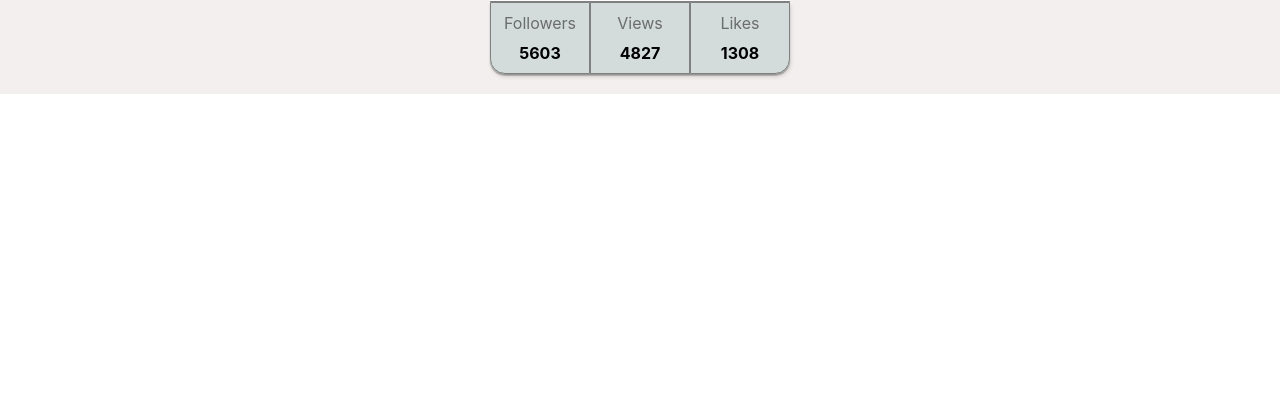
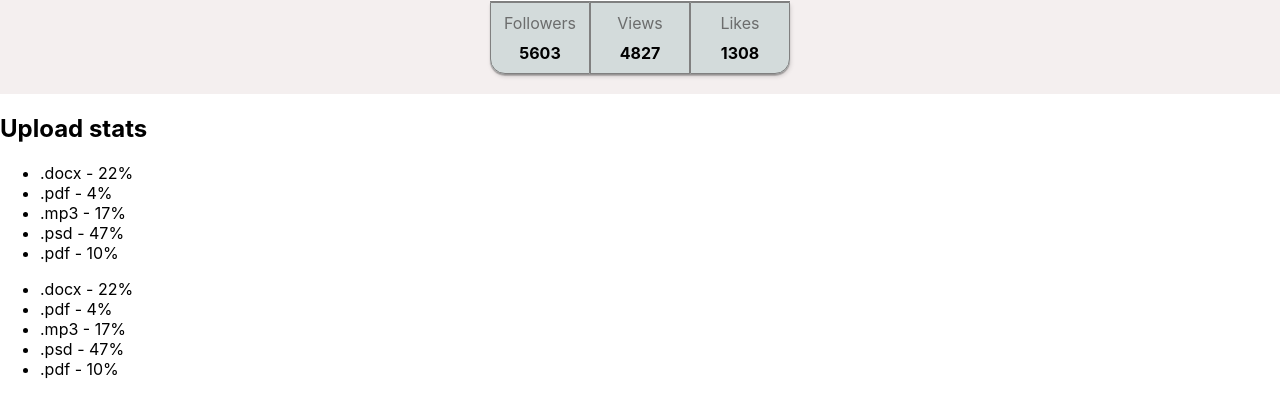
Before and after one commit to lakhmanmaxim/goit-react-hw-01-components, a React (Create React App) app: page / in a window 1280 px wide. Shown: the part 359-776 px from the top of the page. Built offline with nearby package versions, Linux system fonts and the light colour scheme.

Commit message:
2-nd task
2 nd  task without styles

```diff
--- a/src/components/App.jsx
+++ b/src/components/App.jsx
@@ -1,5 +1,7 @@
 import Profile from "./Profile/Profile.jsx";
 import user from "../data/user.json"
+import Statistics from "./Statistics/Statistics.jsx";
+import data from "../data/statisticData.json"
 // console.log("🚀 ~ file: App.jsx:3 ~ user", user)
 
 export const App = () => {
@@ -12,6 +14,8 @@ export const App = () => {
   avatar={user.avatar}
   stats={user.stats}
 />
+<Statistics title="Upload stats" stats={data} />
+<Statistics stats={data} />
     </>
   );
 };
--- a/src/components/Profile/Profile.jsx
+++ b/src/components/Profile/Profile.jsx
@@ -1,34 +1,35 @@
-import "./profile.css";
+import styles from "./profile.module.css";
+// console.log("styles", styles)
 
 const Profile = ({username, tag, location, avatar, stats}) => {
 return (
     <>
-    <div className="profile">
-  <div className="description">
+    <div className={styles.profile}>
+  <div className={styles.description}>
     <img
       src={avatar}
-      className="avatar"
+      className={styles.avatar}
       alt="User avatar"
       width="200"
       height = "200"
     />
-    <p className="name">{username}</p>
-    <p className="tag">@{tag}</p>
-    <p className="location">{location}</p>
+    <p className={styles.name}>{username}</p>
+    <p className={styles.tag}>@{tag}</p>
+    <p className={styles.location}>{location}</p>
   </div>
 
-  <ul className="stats">
-    <li className="stats-item">
-      <span className="label">Followers</span>
-      <span className="quantity">{stats.followers}</span>
+  <ul className={styles.stats}>
+    <li className={styles.stats_item}>
+      <span className={styles.label}>Followers</span>
+      <span className={styles.quantity}>{stats.followers}</span>
     </li>
-    <li className="stats-item">
-      <span className="label">Views</span>
-      <span className="quantity">{stats.views}</span>
+    <li className={styles.stats_item}>
+      <span className={styles.label}>Views</span>
+      <span className={styles.quantity}>{stats.views}</span>
     </li>
-    <li  className="stats-item">
-      <span className="label">Likes</span>
-      <span className="quantity">{stats.likes}</span>
+    <li  className={styles.stats_item}>
+      <span className={styles.label}>Likes</span>
+      <span className={styles.quantity}>{stats.likes}</span>
     </li>
   </ul>
 </div>
--- a/src/components/Profile/profile.css
+++ b/src/components/Profile/profile.module.css
@@ -80,7 +80,7 @@ margin-bottom: 0;
     box-shadow: 1px 3px 4px rgb(0 0 0 / 12%), 0px 1px 1px rgb(0 0 0 / 14%), 0px 2px 1px rgb(0 0 0 / 20%);
 }
 
-.stats-item {
+.stats_item {
     display: flex;
     flex-direction: column;
     justify-content: center;
@@ -94,11 +94,11 @@ margin-bottom: 0;
     width: 100px;
 }
 
-.stats-item:first-child {
+.stats_item:first-child {
 border-bottom-left-radius: 15px;
 }
 
-.stats-item:last-child {
+.stats_item:last-child {
     border-bottom-right-radius: 15px;
 }
 
--- /dev/null
+++ b/src/components/Statistics/Statistics.jsx
@@ -0,0 +1,28 @@
+import "./statistics.module.css";
+
+const Statistics = ({title, stats}) => {
+
+    const h2 = title ? <h2 className="title">{title}</h2> : "";
+
+    const item = stats.map(stat =>
+    <li className="item">
+      <span className="label">{stat.label}</span>
+      <span className="percentage"> - {stat.percentage}%</span>
+    </li>
+  )
+
+  return (
+<>
+<section className="statistics">
+  {h2}
+
+  <ul className="stat-list">
+   {item}
+  </ul>
+
+</section>
+</>
+)
+}
+
+export default Statistics;
--- /dev/null
+++ b/src/data/statisticData.json
@@ -0,0 +1,7 @@
+[
+  { "id": "id-1", "label": ".docx", "percentage": 22 },
+  { "id": "id-2", "label": ".pdf", "percentage": 4 },
+  { "id": "id-3", "label": ".mp3", "percentage": 17 },
+  { "id": "id-4", "label": ".psd", "percentage": 47 },
+  { "id": "id-5", "label": ".pdf", "percentage": 10 }
+]
```
Also changed, not shown: src/components/Statistics/item.jsx (added), src/components/Statistics/statistics.module.css (added).
